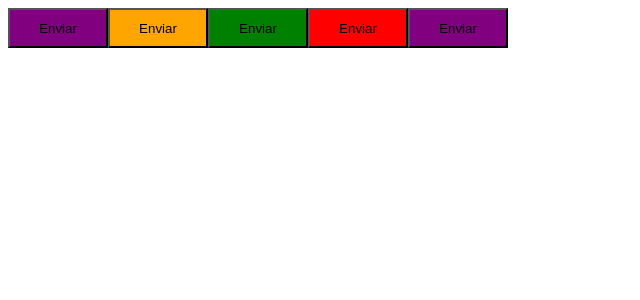
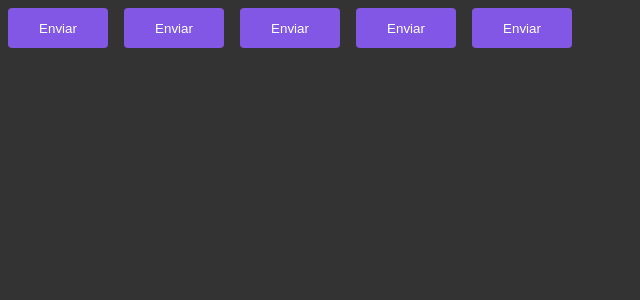
Before and after one commit to AndressaDaCosta/Ignite-Timer, a React (Vite) app: page / in a window 1280 px wide. Shown: the top 300 px of the page, without its empty margins (0-640 px from the left). Built offline with nearby package versions, Linux system fonts and the light colour scheme.

Commit message:
default-theme and global-styles

```diff
--- a/src/App.tsx
+++ b/src/App.tsx
@@ -1,14 +1,18 @@
-import { useState } from 'react';
+import { ThemeProvider } from 'styled-components';
 import { Button } from './components/Button';
+
+import { GlobalStyle } from './styles/global';
+import { defaultTheme } from './styles/themes/default';
 
 export function App() {
 	return (
-		<>
+		<ThemeProvider theme={defaultTheme}>
 			<Button variant="primary" />
 			<Button variant="secondary" />
 			<Button variant="success" />
 			<Button variant="danger" />
 			<Button />
-		</>
+			<GlobalStyle />
+		</ThemeProvider>
 	);
 }
--- a/src/components/Button.styles.ts
+++ b/src/components/Button.styles.ts
@@ -16,9 +16,16 @@
 export const ButtonContainer = styled.button<ButtonContainerProps>`
   width: 100px;
   height: 40px;
-  ${props => {
+  border-radius: 4px;
+  border: 0;
+  margin: 8px;
+
+  background-color: ${props => props.theme.primary};
+  color: ${props => props.theme.white};
+
+  /* ${props => {
     return css`
       background-color: ${buttonVariants[props.variant]}
     `
-  }}
+  }} */
 `;
--- /dev/null
+++ b/src/styles/global.ts
@@ -0,0 +1,13 @@
+import { createGlobalStyle } from 'styled-components'
+
+export const GlobalStyle = createGlobalStyle`
+  * {
+    margin: 0;
+    padding: 0;
+    box-sizing: border-box;
+  }
+  body {
+    background: #333;
+    color: #FFF;
+  }
+`;
--- /dev/null
+++ b/src/styles/themes/default.ts
@@ -0,0 +1,5 @@
+export const defaultTheme = {
+	white: '#FFF',
+	primary: '#8257e6',
+	secondary: 'orange'
+};
```
Also changed, not shown: src/@types/styled.d.ts (added, +8 -0 lines).
